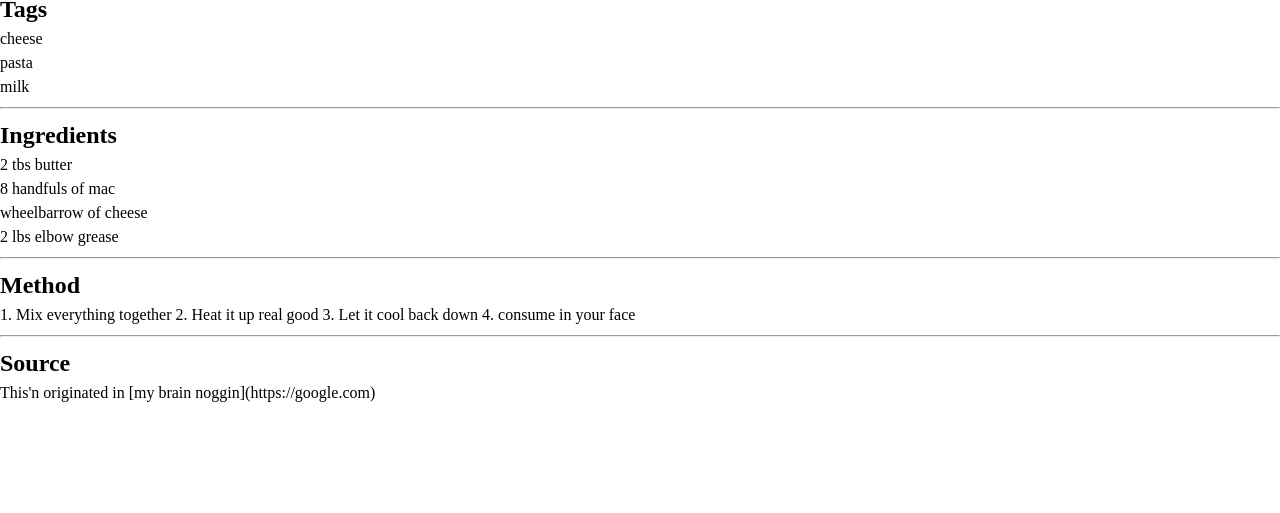
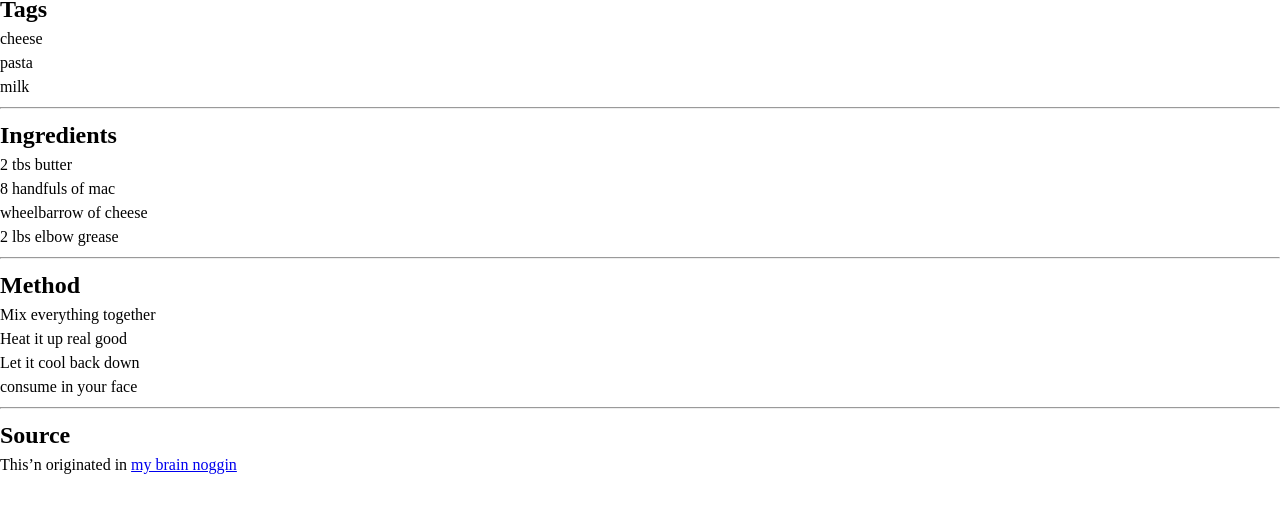
Before and after one commit to orangedaisy/showalt-family, an Eleventy site: page recipes/ye-olde-mac-n-cheese.md in a window 1280 px wide. Shown: the part 57-570 px from the top of the page. Built offline with nearby package versions, Linux system fonts and the light colour scheme; Eleventy itself is replaced by a stand-in of ours; files that its build step writes are made by us from their sources.

Commit message:
Use markdownify filter
Which also needs the safe filter because I NEED MORE MARKDOWNNNNNNNNNN

```diff
--- a/_includes/layouts/recipe.njk
+++ b/_includes/layouts/recipe.njk
@@ -27,10 +27,10 @@
   <hr>
 
   <h2>Method</h2>
-  <div>{{ method | safe }}</div>
+  <div>{{ method | markdownify | safe }}</div>
   <hr>
 
   <h2>Source</h2>
-  <div>{{ source | safe }}</div>
+  <div>{{ source | markdownify | safe }}</div>
 </body>
 </html>
```
